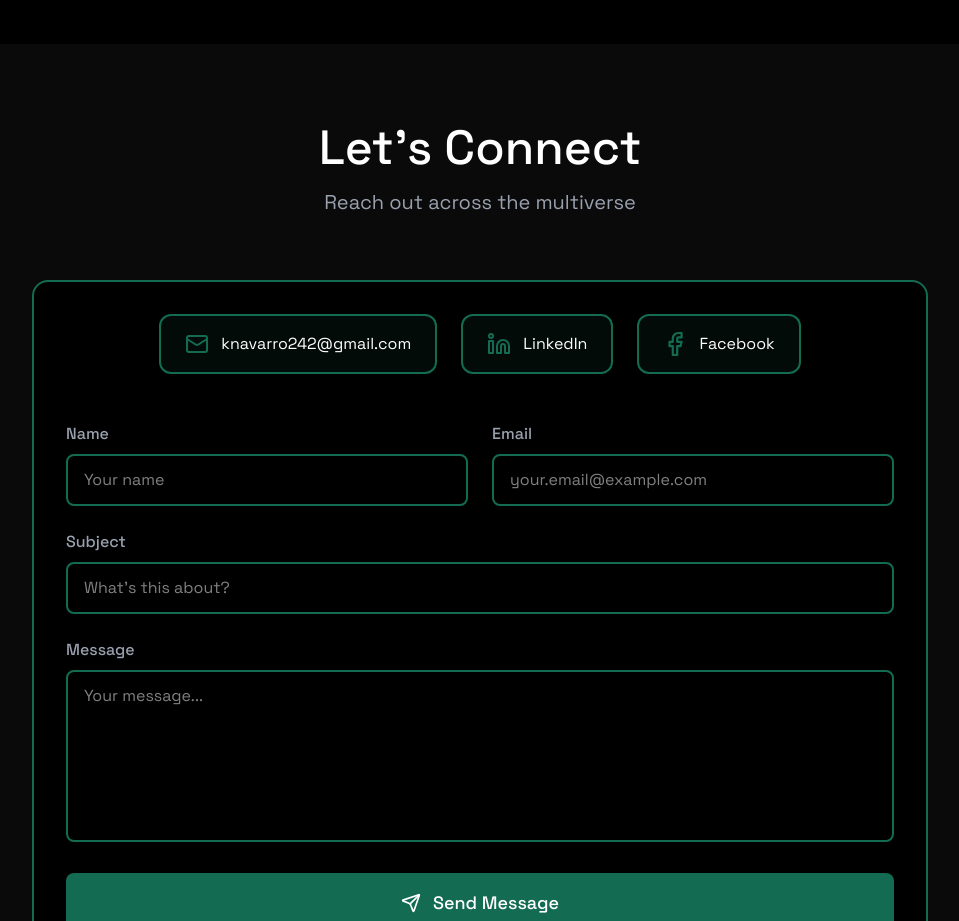
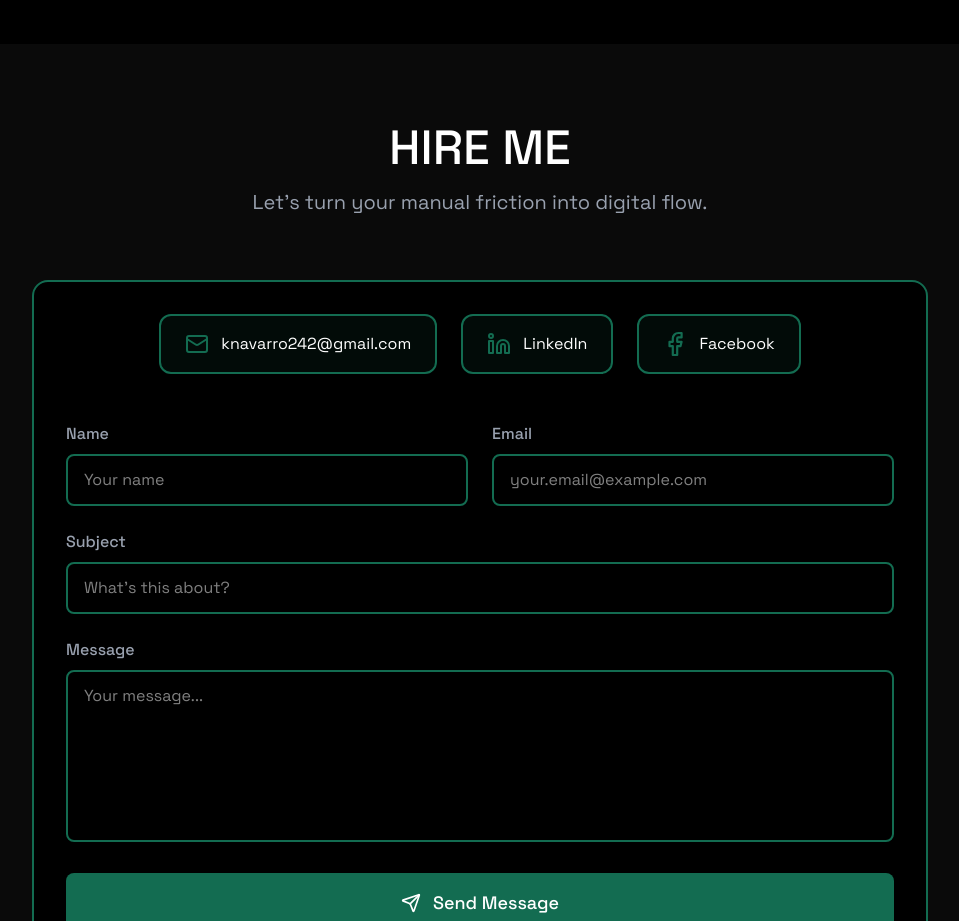
Before and after one commit to supeeerkydst/kim-portfolio, a React (Vite) app: page / in a window 1280 px wide. Shown: the part 5900-6821 px from the top of the page, without its empty margins (160-1119 px from the left). Built offline with nearby package versions, Linux system fonts and the light colour scheme.

Commit message:
Update contact section heading and description

```diff
--- a/src/app/components/Contact.tsx
+++ b/src/app/components/Contact.tsx
@@ -12,8 +12,8 @@ export default function Contact() {
           viewport={{ once: true }}
           className="text-center mb-16"
         >
-          <h2 className="text-5xl mb-4 text-white">Let's Connect</h2>
-          <p className="text-gray-400 text-xl">Reach out across the multiverse</p>
+          <h2 className="text-5xl mb-4 text-white">HIRE ME</h2>
+          <p className="text-gray-400 text-xl">Let’s turn your manual friction into digital flow.</p>
         </motion.div>
 
         <motion.div
```
